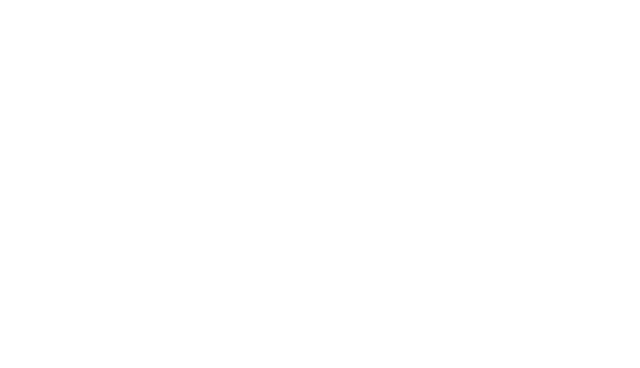
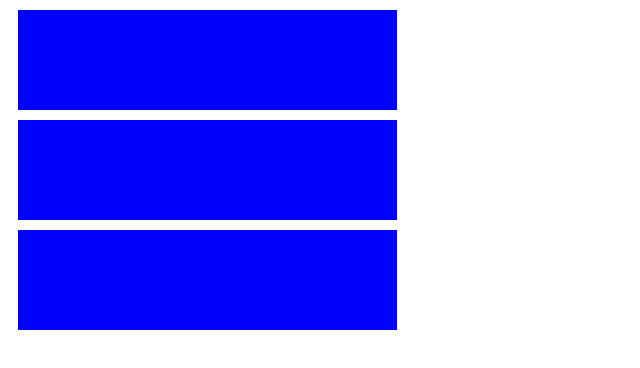
Before and after one commit to krisztinatxt/responsive-design, a plain HTML site: page index.html in a window 1280 px wide. Shown: the whole page, without its empty margins (0-640 px from the left). Drawn offline with Linux system fonts and the light colour scheme.

Commit message:
Correct version

```diff
--- a/main.css
+++ b/main.css
@@ -1,15 +1,13 @@
+.column {
+    background-color:blue;
+    height: 100px;
+    width: 100%;
+    margin: 10px 0;
+}
 
-
-.column {
-    width: 30%;
-    margin: 10px;
-
-   }
-
-
-@media (max-width:992px){
-    .column{
-        width: 100%;
-        margin: 10px 0px;
+@media (min-width: 992px) {
+    .column {
+        margin: 10px;
+        width: 30%;
     }
 }
```
